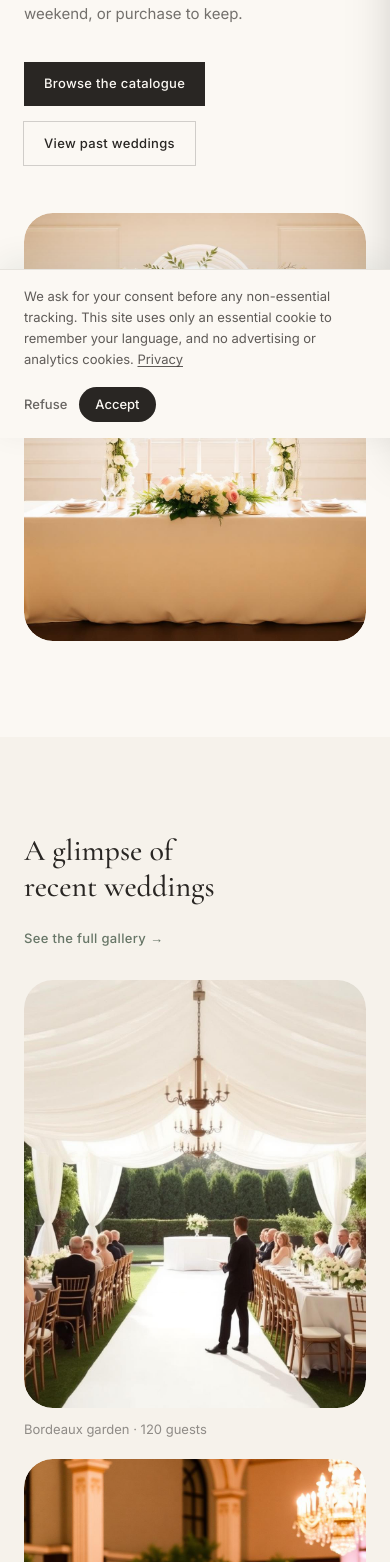
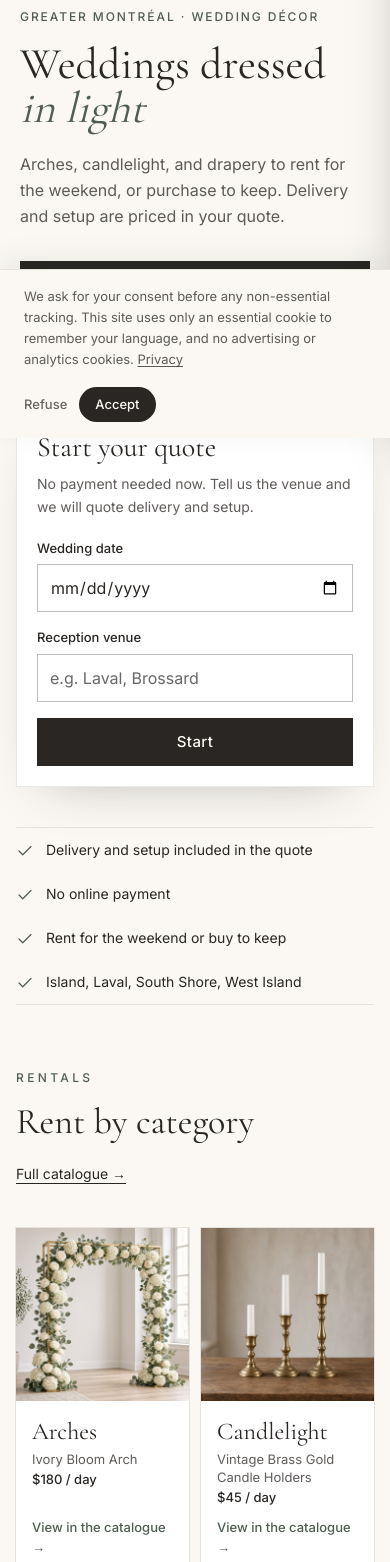
Before and after one commit to mhiscock64/JM-Decor-Website, a Next.js app: page / in a window 390 px wide. Shown: the part 406-1968 px from the top of the page. Built offline with nearby package versions, Linux system fonts and the light colour scheme; no server answers.

Commit message:
Homepage redesign (3/7): inspiration wall, closing CTA, homepage, global CSS

```diff
--- a/components/home-page.tsx
+++ b/components/home-page.tsx
@@ -3,140 +3,179 @@
 import Link from "next/link";
 import { copy, t } from "@/lib/i18n";
 import { useLanguage } from "@/lib/language";
-import { GALLERY, HERO } from "@/lib/products";
-import { CtaLink } from "@/components/cta";
+import { findProduct, HERO, PRODUCTS, productCategory } from "@/lib/products";
+import { formatPrice, formatVariantPrice } from "@/lib/format-price";
+import { INSPIRATION } from "@/lib/inspiration";
 import { localizedHref } from "@/lib/locale-path";
+import type { Locale } from "@/lib/types";
+import { Hero } from "@/components/home/hero";
+import { QuoteStarter } from "@/components/home/quote-starter";
+import { BenefitsStrip } from "@/components/home/benefits-strip";
+import { CategoryGrid, type CategoryCardProps } from "@/components/home/category-grid";
+import { InspirationWall } from "@/components/home/inspiration-wall";
+import { ClosingCta } from "@/components/home/closing-cta";
 
-import { LightboxImage } from "@/components/lightbox-image";
+function shopHref(locale: Locale, category: string, productId?: string) {
+  const base = `${localizedHref("/shop", locale)}?category=${category}`;
+  return productId ? `${base}#${productId}` : base;
+}
+
+function productCard(
+  locale: Locale,
+  productId: string,
+  name: string,
+  item?: string,
+): CategoryCardProps | null {
+  const product = findProduct(productId);
+  const variant = product?.variants.find((entry) => entry.type === "rental");
+  if (!product || !variant) return null;
+  return {
+    href: shopHref(locale, productCategory(product), product.id),
+    name,
+    image: { src: product.image, width: 1408, height: 1408 },
+    item: item ?? product.name[locale],
+    price: formatVariantPrice(variant, locale),
+    cta: t(copy.home.categoryCta, locale),
+  };
+}
+
+function categories(locale: Locale): CategoryCardProps[] {
+  const names = copy.home.categoryNames;
+  const tents = PRODUCTS.filter((product) => productCategory(product) === "tents");
+  const tentFrom = Math.min(
+    ...tents.flatMap((product) =>
+      product.variants.filter((variant) => variant.type === "rental").map((variant) => variant.price),
+    ),
+  );
+  const tentCard: CategoryCardProps | null = Number.isFinite(tentFrom)
+    ? {
+        href: shopHref(locale, "tents"),
+        name: t(names.tents, locale),
+        image: { src: "/images/full-garden-tent-collection.jpg", width: 1600, height: 900 },
+        item: t(copy.home.tentSizes, locale),
+        price: `${t(copy.home.from, locale)} ${formatPrice(tentFrom, locale)} ${locale === "fr" ? "/ jour" : "/ day"}`,
+        cta: t(copy.home.categoryCta, locale),
+      }
+    : null;
+  return [
+    productCard(locale, "ivory-bloom-arch", t(names.arches, locale)),
+    productCard(locale, "brass-candle-trio", t(names.candles, locale)),
+    productCard(locale, "sheer-drapery-wall", t(names.drapery, locale)),
+    tentCard,
+  ].filter((card): card is CategoryCardProps => card !== null);
+}
 
 export function HomePage() {
   const { locale } = useLanguage();
+  const quoteHref = localizedHref("/quote", locale);
+  const filters = copy.home.inspirationFilters;
 
   return (
     <>
-      <section className="mx-auto max-w-7xl px-6 pt-16 pb-24">
-        <div className="grid grid-cols-1 items-center gap-12 md:grid-cols-12">
-          <div className="md:col-span-5">
-            <p className="font-body text-[12px] font-medium uppercase tracking-[0.3em] text-sage">
-              {t(copy.home.kicker, locale)}
-            </p>
-            <h1 className="mt-6 font-display text-5xl font-medium leading-[1.02] text-balance sm:text-6xl md:text-7xl">
-              {t(copy.home.title, locale)}
-            </h1>
-            <p className="mt-6 max-w-[46ch] font-body text-[15px] leading-relaxed text-pretty text-ink/65">
-              {t(copy.home.lede, locale)}
-            </p>
-            <div className="mt-9 flex flex-wrap items-center gap-4">
-              <CtaLink href={localizedHref("/shop", locale)}>{t(copy.home.browse, locale)}</CtaLink>
-              <CtaLink href={localizedHref("/gallery", locale)} variant="outline">
-                {t(copy.home.past, locale)}
-              </CtaLink>
-            </div>
-          </div>
-          <div className="md:col-span-7">
-            <LightboxImage
-              src={HERO.src}
-              alt={HERO.alt[locale]}
-              width={1440}
-              height={1120}
-              priority
-              sizes="(min-width: 768px) 58vw, 100vw"
-              className="aspect-[4/5] w-full rounded-2xl object-cover ring-1 ring-black/5"
+      <Hero
+        eyebrow={t(copy.home.kicker, locale)}
+        title={
+          <>
+            {t(copy.home.titleLead, locale)} <em className="text-sage">{t(copy.home.titleAccent, locale)}</em>
+          </>
+        }
+        lede={t(copy.home.heroLede, locale)}
+        image={{ src: HERO.src, alt: HERO.alt[locale], width: 1440, height: 1120 }}
+        primaryCta={{ href: quoteHref, label: t(copy.home.request, locale) }}
+        secondaryCta={{ href: localizedHref("/shop", locale), label: t(copy.home.browse, locale) }}
       />
-          </div>
-        </div>
-      </section>
-      <section className="bg-cream/60">
-        <div className="mx-auto max-w-7xl px-6 py-24">
-          <div className="flex flex-wrap items-end justify-between gap-6">
-            <h2 className="font-display text-3xl font-medium text-balance sm:text-4xl">
-              {t(copy.home.glimpse, locale)}
-            </h2>
-            <Link
-              href={localizedHref("/gallery", locale)}
-              className="font-body text-[13px] font-medium tracking-wide text-sage hover:text-ink"
-            >
-              {t(copy.home.fullGallery, locale)}
-            </Link>
-          </div>
-          <div className="mt-8 grid grid-cols-1 gap-5 sm:grid-cols-2 lg:grid-cols-4">
-            {GALLERY.map((item) => (
-              <figure key={item.src} className="space-y-3">
-                <LightboxImage
-                  src={item.src}
-                  alt={item.caption[locale]}
-                  caption={item.caption[locale]}
-                  width={1024}
-                  height={1280}
-                  loading="lazy"
-                  sizes="(min-width: 1024px) 22vw, (min-width: 640px) 45vw, 100vw"
-                  className="aspect-[4/5] w-full rounded-2xl object-cover ring-1 ring-black/5"
+      <QuoteStarter
+        action={quoteHref}
+        title={t(copy.home.starter.title, locale)}
+        intro={t(copy.home.starter.intro, locale)}
+        dateLabel={t(copy.home.starter.date, locale)}
+        venueLabel={t(copy.home.starter.venue, locale)}
+        venuePlaceholder={t(copy.home.starter.venuePlaceholder, locale)}
+        submitLabel={t(copy.home.starter.submit, locale)}
       />
-                <figcaption className="font-body text-[13px] text-ink/50">
-                  {item.caption[locale]}
-                </figcaption>
-              </figure>
-            ))}
-          </div>
-        </div>
-      </section>
-      <section className="mx-auto max-w-7xl px-6 py-24">
-        <p className="font-body text-[12px] font-medium uppercase tracking-[0.3em] text-sage">
+      <BenefitsStrip
+        label={t(copy.home.benefitsLabel, locale)}
+        items={copy.home.benefits.map((item) => t(item, locale))}
+      />
+      <CategoryGrid
+        kicker={t(copy.home.categoriesKicker, locale)}
+        title={t(copy.home.categoriesTitle, locale)}
+        allHref={localizedHref("/shop", locale)}
+        allLabel={t(copy.home.categoriesAll, locale)}
+        categories={categories(locale)}
+        footnote={t(copy.home.categoriesNote, locale)}
+      />
+      <InspirationWall
+        locale={locale}
+        kicker={t(copy.home.inspirationKicker, locale)}
+        title={t(copy.home.inspirationTitle, locale)}
+        intro={t(copy.home.inspirationIntro, locale)}
+        filterLabel={t(copy.home.inspirationFilter, locale)}
+        filters={[
+          { key: "all", label: t(filters.all, locale) },
+          { key: "ceremony", label: t(filters.ceremony, locale) },
+          { key: "reception", label: t(filters.reception, locale) },
+          { key: "shower", label: t(filters.shower, locale) },
+        ]}
+        columns={INSPIRATION}
+        countLabel={copy.home.inspirationCount[locale]}
+        galleryHref={localizedHref("/gallery", locale)}
+        galleryLabel={t(copy.home.fullGalleryLabel, locale)}
+      />
+      {/* Service area + FAQ: kept from the previous homepage (matches the FAQ structured data). */}
+      <section aria-labelledby="area-title" className="px-4 py-16 sm:px-8 sm:py-24">
+        <div className="mx-auto grid max-w-7xl gap-12 lg:grid-cols-12">
+          <div className="lg:col-span-5">
+            <p className="font-body text-[12px] font-medium uppercase tracking-[0.28em] text-sage">
               {t(copy.home.areaKicker, locale)}
             </p>
-        <h2 className="mt-4 max-w-3xl font-display text-4xl font-medium text-balance sm:text-5xl">
+            <h2 id="area-title" className="mt-3 font-display text-[32px] leading-tight font-normal text-balance sm:text-[40px]">
               {t(copy.home.areaTitle, locale)}
             </h2>
-        <p className="mt-5 max-w-2xl font-body text-[15px] leading-relaxed text-pretty text-ink/65">
+            <p className="mt-4 font-body text-[15px] leading-relaxed text-pretty text-ink/75">
               {t(copy.home.areaLede, locale)}
             </p>
-        <div className="mt-10 grid gap-6 md:grid-cols-3">
-          {copy.home.services.map((service) => (
-            <article key={service.title.en} className="rounded-2xl bg-cream/50 p-6 ring-1 ring-black/5">
-              <h3 className="font-display text-2xl font-medium">{t(service.title, locale)}</h3>
-              <p className="mt-3 font-body text-[14px] leading-relaxed text-ink/65">
-                {t(service.body, locale)}
-              </p>
-            </article>
-          ))}
-        </div>
-        <Link
-          href={localizedHref("/wedding-decor-montreal", locale)}
-          className="mt-6 inline-block font-body text-[13px] font-medium tracking-wide text-sage hover:text-ink"
-        >
-          {t(copy.home.areaMore, locale)}
-        </Link>
-        <ul className="mt-10 flex flex-wrap gap-2">
+            <ul className="mt-6 flex flex-wrap gap-2">
               {copy.home.areas.map((area) => (
                 <li
                   key={area.en}
-              className="rounded-full bg-ivory px-3 py-1.5 font-body text-[12px] tracking-wide text-ink/70 ring-1 ring-ink/10"
+                  className="rounded-full px-3 py-1.5 font-body text-[13px] tracking-wide text-ink/75 ring-1 ring-ink/15"
                 >
                   {t(area, locale)}
                 </li>
               ))}
             </ul>
-        <h2 className="mt-12 font-display text-3xl font-medium">{t(copy.home.faqTitle, locale)}</h2>
-        <div className="mt-6 max-w-3xl space-y-6">
+            <Link
+              href={localizedHref("/wedding-decor-montreal", locale)}
+              className="mt-4 inline-flex min-h-[44px] items-center font-body text-[14px] underline underline-offset-4 hover:text-sage"
+            >
+              {t(copy.home.areaMore, locale)}
+            </Link>
+          </div>
+          <div className="lg:col-span-6 lg:col-start-7">
+            <h2 className="font-display text-[32px] leading-tight font-normal sm:text-[40px]">
+              {t(copy.home.faqTitle, locale)}
+            </h2>
+            <dl className="mt-6 divide-y divide-ink/10 border-y border-ink/10">
               {copy.home.faqs.map((item) => (
-            <div key={item.q.en}>
-              <h3 className="font-body text-[15px] font-medium text-ink">{t(item.q, locale)}</h3>
-              <p className="mt-1 font-body text-[14px] leading-relaxed text-ink/65">{t(item.a, locale)}</p>
+                <div key={item.q.en} className="py-5">
+                  <dt className="font-body text-[15px] font-medium text-ink">{t(item.q, locale)}</dt>
+                  <dd className="mt-1.5 font-body text-[14px] leading-relaxed text-ink/75">{t(item.a, locale)}</dd>
                 </div>
               ))}
+            </dl>
+          </div>
         </div>
       </section>
-      <section className="mx-auto max-w-3xl px-6 py-24 text-center">
-        <h2 className="font-display text-4xl font-medium text-balance">
-          {t(copy.home.tell, locale)}
-        </h2>
-        <p className="mx-auto mt-4 max-w-[48ch] font-body text-[15px] leading-relaxed text-pretty text-ink/65">
-          {t(copy.home.ctaLede, locale)}
-        </p>
-        <CtaLink href={localizedHref("/quote", locale)} className="mt-8">
-          {t(copy.home.request, locale)}
-        </CtaLink>
-      </section>
+      <ClosingCta
+        title={
+          <>
+            {t(copy.home.tellLead, locale)} <em>{t(copy.home.tellAccent, locale)}</em>
+          </>
+        }
+        body={t(copy.home.ctaLede, locale)}
+        cta={{ href: quoteHref, label: t(copy.home.request, locale) }}
+      />
     </>
   );
 }
--- /dev/null
+++ b/components/home/closing-cta.tsx
@@ -0,0 +1,30 @@
+import Link from "next/link";
+
+export function ClosingCta({
+  title,
+  body,
+  cta,
+}: {
+  title: React.ReactNode;
+  body: string;
+  cta: { href: string; label: string };
+}) {
+  return (
+    <section aria-labelledby="closing-title" className="on-dark bg-ink px-4 py-16 text-ivory sm:px-8 sm:py-20">
+      <div className="mx-auto flex max-w-7xl flex-col gap-8 lg:flex-row lg:items-end lg:justify-between">
+        <div className="max-w-2xl">
+          <h2 id="closing-title" className="font-display text-[36px] leading-tight font-normal sm:text-[48px]">
+            {title}
+          </h2>
+          <p className="mt-4 font-body text-[16px] leading-relaxed text-ivory/85">{body}</p>
+        </div>
+        <Link
+          href={cta.href}
+          className="inline-flex min-h-[52px] items-center justify-center self-start bg-ivory px-8 font-body text-[15px] font-medium tracking-wide text-ink transition-colors hover:bg-white lg:self-auto"
+        >
+          {cta.label}
+        </Link>
+      </div>
+    </section>
+  );
+}
--- /dev/null
+++ b/components/home/inspiration-wall.tsx
@@ -0,0 +1,150 @@
+"use client";
+
+import { useState } from "react";
+import Image from "next/image";
+import Link from "next/link";
+import type { InspirationCategory, InspirationItem } from "@/lib/inspiration";
+import type { Locale } from "@/lib/types";
+import { cn } from "@/lib/utils";
+
+type Filter = "all" | InspirationCategory;
+
+// Pick a desktop column count that divides the filtered count, so there is no orphan row.
+function desktopColumns(count: number) {
+  if (count < 4 || count % 4 === 0) return 4;
+  return [5, 3].find((columns) => count % columns === 0) ?? 4;
+}
+
+export function InspirationWall({
+  locale,
+  kicker,
+  title,
+  intro,
+  filterLabel,
+  filters,
+  columns,
+  countLabel,
+  galleryHref,
+  galleryLabel,
+}: {
+  locale: Locale;
+  kicker: string;
+  title: string;
+  intro: string;
+  filterLabel: string;
+  filters: { key: Filter; label: string }[];
+  columns: InspirationItem[][];
+  countLabel: (count: number) => string;
+  galleryHref: string;
+  galleryLabel: string;
+}) {
+  const [filter, setFilter] = useState<Filter>("all");
+  const [announce, setAnnounce] = useState("");
+  const filtered = filter !== "all";
+  const visible = columns.flat().filter((item) => !filtered || item.category === filter);
+
+  function choose(next: Filter) {
+    setFilter(next);
+    const count = columns.flat().filter((item) => next === "all" || item.category === next).length;
+    setAnnounce(countLabel(count));
+  }
+
+  return (
+    <section id="inspirations" aria-labelledby="inspiration-title" className="bg-cream px-4 py-16 sm:px-8 sm:py-24">
+      <div className="mx-auto max-w-7xl">
+        <div className="flex flex-wrap items-end justify-between gap-x-6 gap-y-5">
+          <div>
+            <p className="font-body text-[12px] font-medium uppercase tracking-[0.28em] text-sage">{kicker}</p>
+            <h2 id="inspiration-title" className="mt-3 font-display text-[36px] leading-tight font-normal sm:text-[48px]">
+              {title}
+            </h2>
+            <p className="mt-2 font-body text-[15px] text-ink/75">{intro}</p>
+          </div>
+          <ul className="flex flex-wrap gap-2" aria-label={filterLabel}>
+            {filters.map((item) => (
+              <li key={item.key}>
+                <button
+                  type="button"
+                  aria-pressed={filter === item.key}
+                  onClick={() => choose(item.key)}
+                  className={cn(
+                    "min-h-[44px] rounded-full border px-4 font-body text-[14px] transition",
+                    filter === item.key
+                      ? "border-ink bg-ink text-ivory"
+                      : "border-ink/30 hover:border-ink",
+                  )}
+                >
+                  {item.label}
+                </button>
+              </li>
+            ))}
+          </ul>
+        </div>
+        <p className="sr-only" aria-live="polite">
+          {announce}
+        </p>
+        {filtered ? (
+          <ul
+            className="inspiration-filtered mt-8 sm:mt-10"
+            data-odd={visible.length > 1 && visible.length % 2 === 1 ? "" : undefined}
+            style={{ "--lgc": desktopColumns(visible.length) } as React.CSSProperties}
+          >
+            {visible.map((item) => (
+              <li key={item.src} className="inspiration-item">
+                <Tile item={item} locale={locale} shape="short" />
+              </li>
+            ))}
+          </ul>
+        ) : (
+          <div className="mt-8 grid grid-cols-2 gap-3 sm:mt-10 sm:gap-5 lg:grid-cols-4 lg:gap-6">
+            {columns.map((column, index) => (
+              <div key={index} className="flex flex-col gap-4 lg:gap-6">
+                {column.map((item) => (
+                  <Tile key={item.src} item={item} locale={locale} shape={item.shape} />
+                ))}
+              </div>
+            ))}
+          </div>
+        )}
+        <div className="mt-10 text-center">
+          <Link
+            href={galleryHref}
+            className="inline-flex min-h-[48px] items-center justify-center border border-ink px-7 font-body text-[14px] font-medium tracking-wide transition-colors hover:bg-ink hover:text-ivory"
+          >
+            {galleryLabel}
+            <span aria-hidden="true">&nbsp;→</span>
+          </Link>
+        </div>
+      </div>
+    </section>
+  );
+}
+
+function Tile({
+  item,
+  locale,
+  shape,
+}: {
+  item: InspirationItem;
+  locale: Locale;
+  shape: "tall" | "short";
+}) {
+  return (
+    <figure>
+      <Image
+        src={item.src}
+        alt={item.alt[locale]}
+        width={item.width}
+        height={item.height}
+        sizes="(min-width: 1280px) 300px, (min-width: 1024px) 23vw, 46vw"
+        className={cn(
+          "w-full rounded-[2px] object-cover",
+          shape === "tall" ? "aspect-[2/3]" : "aspect-[4/5]",
+        )}
+      />
+      <figcaption className="mt-2 min-h-[2.8em] font-body text-[13px] leading-snug text-ink/75 sm:min-h-0">
+        {item.caption[locale]}
+      </figcaption>
+    </figure>
+  );
+}
```
Also changed, not shown: app/globals.css (+54 -2 lines). Lines whose indentation alone changed are shown as unchanged.
